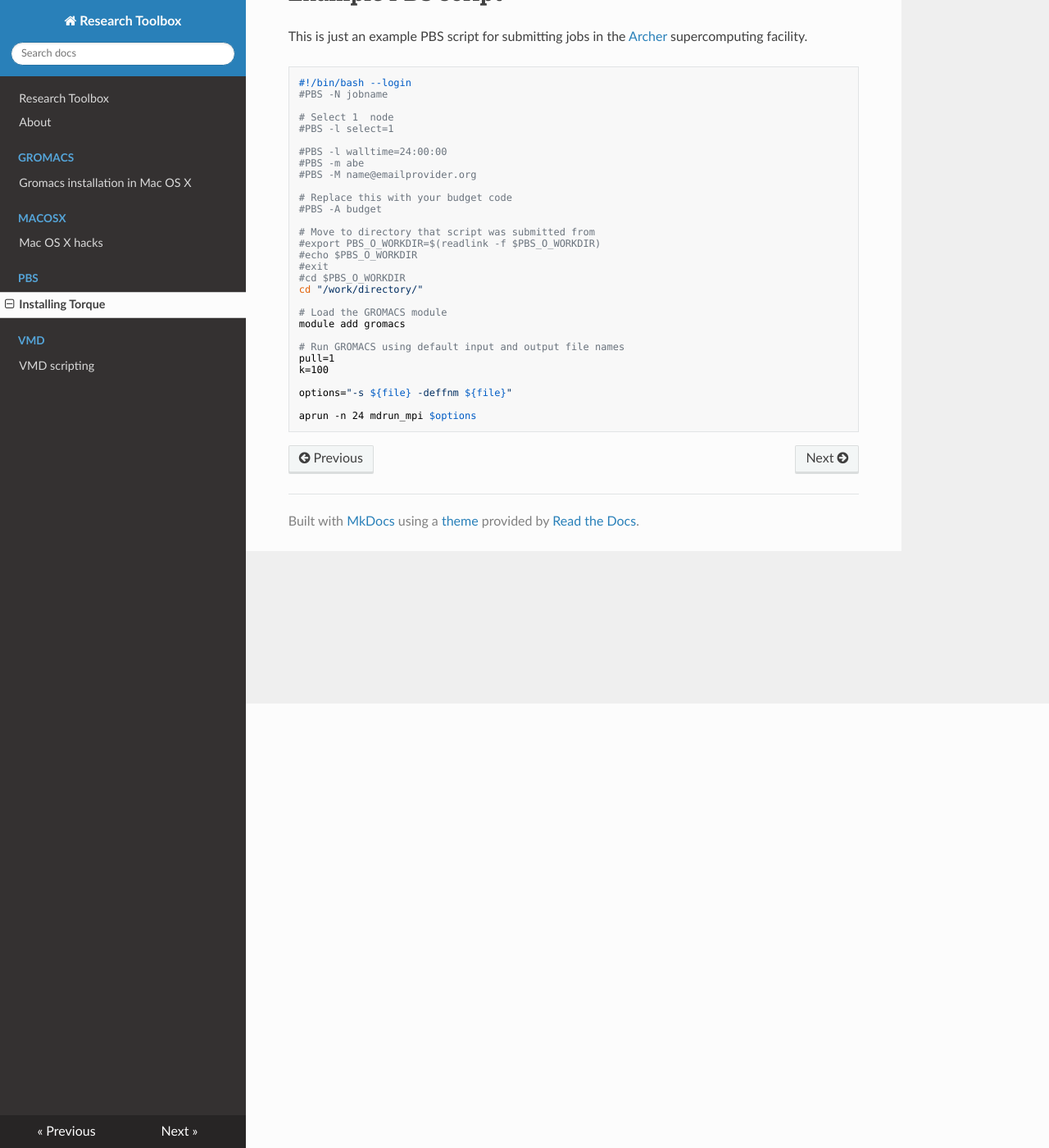
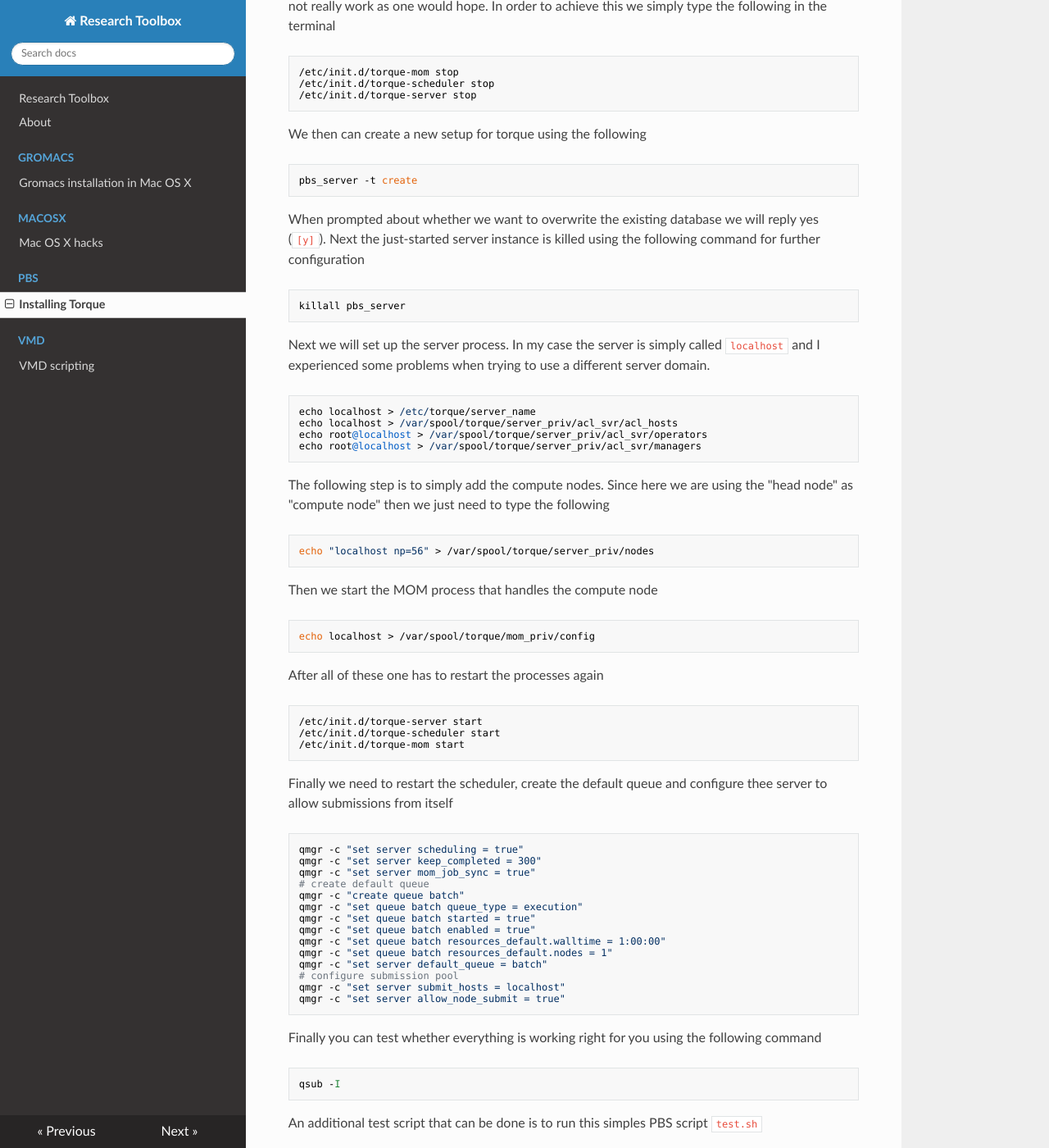
Before and after one commit to BioKT/ResDocs, an MkDocs documentation site: the page built from docs/PBS/documentation.md, in a window 1280 px wide and 1400 px high, scrolled down 542 px. Shown: the whole window at 82% size. Built offline with MkDocs 1.6.1, drawn with Linux system fonts in a browser that asks for light colours; nearby versions of some CDN libraries; some of the changed text lies outside the part shown.

Commit message:
working pbs install notes

````diff
--- a/docs/PBS/documentation.md
+++ b/docs/PBS/documentation.md
@@ -8,15 +8,93 @@ case was 14.04 LTS.
 
 The first thing to note is that you should do all of these as `root`. Then we must ensure
 that the first line in the `/etc/hosts` file reads as follows
-
 ```
 127.0.0.1	localhost
 ```
 
 Next comes the installation of some packages, which we do using Ubuntu`s package manager.
-
 ```
 apt-get install torque-server torque-client torque-mom torque-pam
+```
+
+After this step we simply stop these services since, apparently, the initial torque
+ configuration does not really work as one would hope. In order to achieve this we simply
+type the following in the terminal
+```
+/etc/init.d/torque-mom stop
+/etc/init.d/torque-scheduler stop
+/etc/init.d/torque-server stop
+```
+
+We then can create a new setup for torque using the following
+```
+pbs_server -t create
+```
+When prompted about whether we want to overwrite the existing database we will reply yes
+(`[y]`). Next the just-started server instance is killed using the following command for
+further configuration
+```
+killall pbs_server
+```
+Next we will set up the server process. In my case the server is simply called `localhost`
+and I experienced some problems when trying to use a different server domain.
+```
+echo localhost > /etc/torque/server_name
+echo localhost > /var/spool/torque/server_priv/acl_svr/acl_hosts
+echo root@localhost > /var/spool/torque/server_priv/acl_svr/operators
+echo root@localhost > /var/spool/torque/server_priv/acl_svr/managers
+```
+The following step is to simply add the compute nodes. Since here we are using the
+"head node" as "compute node" then we just need to type the following
+```
+echo "localhost np=56" > /var/spool/torque/server_priv/nodes
+```
+
+Then we start the MOM process that handles the compute node
+```
+echo localhost > /var/spool/torque/mom_priv/config
+```
+
+After all of these one has to restart the processes again
+```
+/etc/init.d/torque-server start
+/etc/init.d/torque-scheduler start
+/etc/init.d/torque-mom start
+```
+
+Finally we need to restart the scheduler, create the default queue and
+configure thee server to allow submissions from itself
+```
+qmgr -c "set server scheduling = true"
+qmgr -c "set server keep_completed = 300"
+qmgr -c "set server mom_job_sync = true"
+# create default queue
+qmgr -c "create queue batch"
+qmgr -c "set queue batch queue_type = execution"
+qmgr -c "set queue batch started = true"
+qmgr -c "set queue batch enabled = true"
+qmgr -c "set queue batch resources_default.walltime = 1:00:00"
+qmgr -c "set queue batch resources_default.nodes = 1"
+qmgr -c "set server default_queue = batch"
+# configure submission pool
+qmgr -c "set server submit_hosts = localhost"
+qmgr -c "set server allow_node_submit = true"
+```
+
+Finally you can test whether everything is working right for you using the following command
+```
+qsub -I
+```
+An additional test script that can be done is to run this simples PBS script `test.sh`
+```
+#!/bin/bash
+cd $PBS_O_WORKDIR
+#direct the output to cluster_nodes
+cat $PBS_NODEFILE > ./cluster_nodes
+```
+This should run by simply writing the following command on your terminal
+```
+qsub test.sh
 ```
 
 # Example PBS script
````
